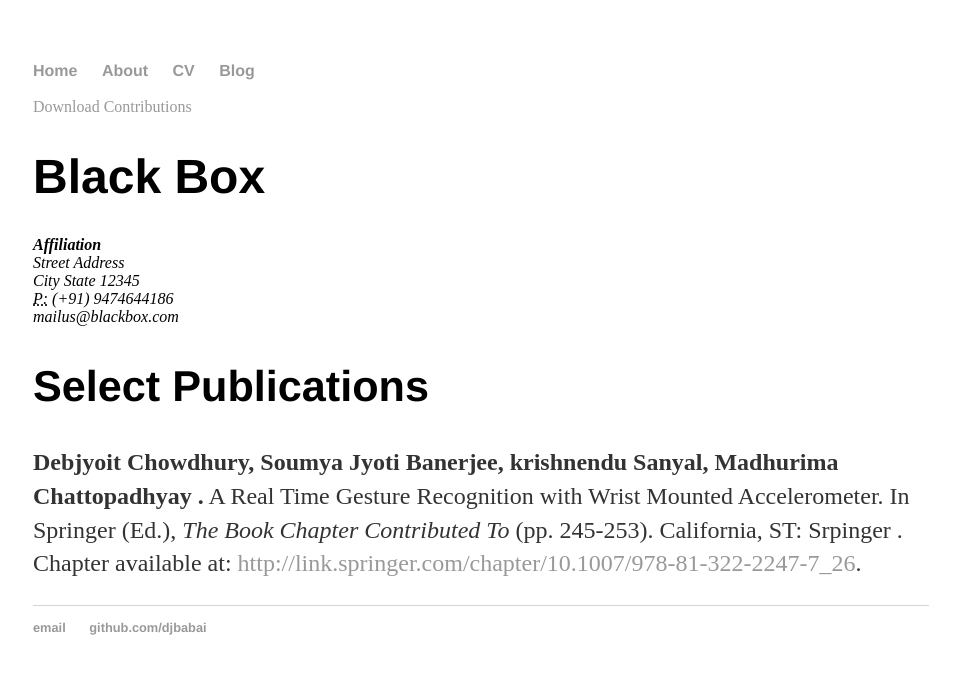
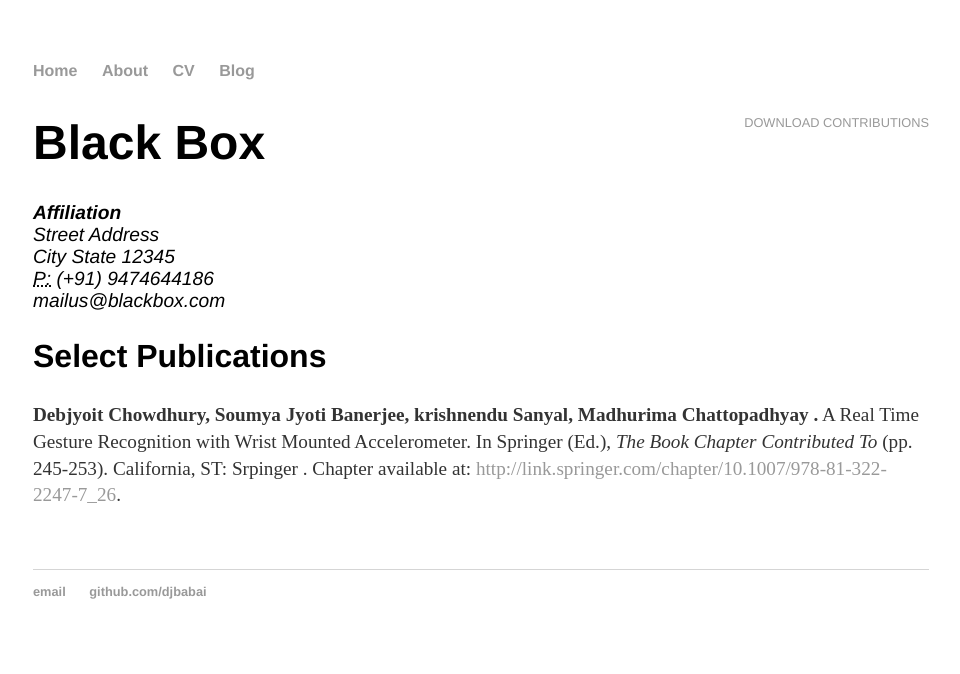
Before and after one commit to talk2sjb/djbabai.github.io, a Jekyll site: the page built from cv/index.html, in a window 1280 px wide. Shown: the top 674 px of the page, without its empty margins (159-1119 px from the left). Built offline with Jekyll 4.4.1, drawn with Linux system fonts in a browser that asks for light colours.

Commit message:
Update main.css

```diff
--- a/css/main.css
+++ b/css/main.css
@@ -21,9 +21,9 @@ ul.posts { margin: 20px auto 40px; font-size: 1.5em; }
 ul.posts li { list-style: none; }
 
 /* CV */
-.cv { margin: 0px 0px 60px; }
-.cv h1 { font-size: 3em; }
-.cv h2 { font-size: 2em; }
-.cv address, .cv .download { font-family: 'Helvetica', 'Arial', 'Sans-Serif'; }
-.cv address, .cv p { font-size: 1.2em; }
-.cv .download { float: right; font-size: .8em; text-transform: uppercase; }
+.contributions { margin: 0px 0px 60px; }
+.contributions h1 { font-size: 3em; }
+.contributions h2 { font-size: 2em; }
+.contributions address, .contributions .download { font-family: 'Helvetica', 'Arial', 'Sans-Serif'; }
+.contributions address, .contributions p { font-size: 1.2em; }
+.contributions .download { float: right; font-size: .8em; text-transform: uppercase; }
```
